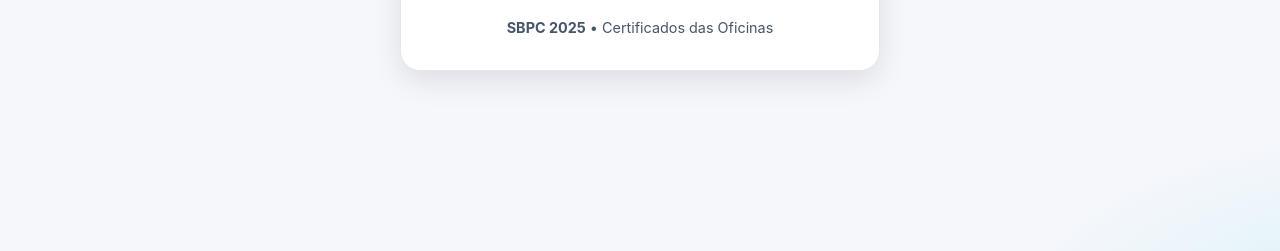
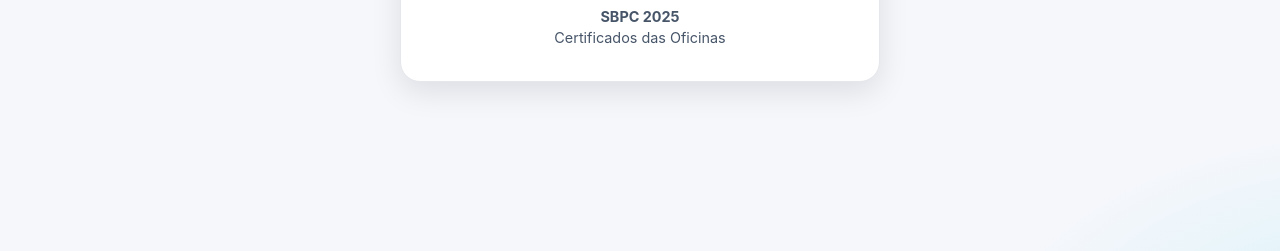
Before and after one commit to RAVELLSL/SBPC_2025_certificados, a plain HTML site: page index.html in a window 1280 px wide. Shown: the part 549-800 px from the top of the page. Drawn offline with Linux system fonts and the light colour scheme.

Commit message:
Update index.html

```diff
--- a/index.html
+++ b/index.html
@@ -5,7 +5,7 @@
   <meta http-equiv="X-UA-Compatible" content="IE=edge">
   <meta name="viewport" content="width=device-width, initial-scale=1, viewport-fit=cover">
   <meta name="color-scheme" content="light">
-  <title>SBPC 2025 • Certificados</title>
+  <title>SBPC 2025 • Certificados (PDF)</title>
 
   <style>
     * { box-sizing: border-box; margin: 0; padding: 0; }
@@ -108,7 +108,7 @@
 
     <p id="status" class="status" aria-live="polite"></p>
 
-    <footer><strong>SBPC 2025</strong> • Certificados das Oficinas</footer>
+    <footer><strong>SBPC 2025</strong> <br> Certificados das Oficinas</footer>
   </section>
 
   <script>
```
